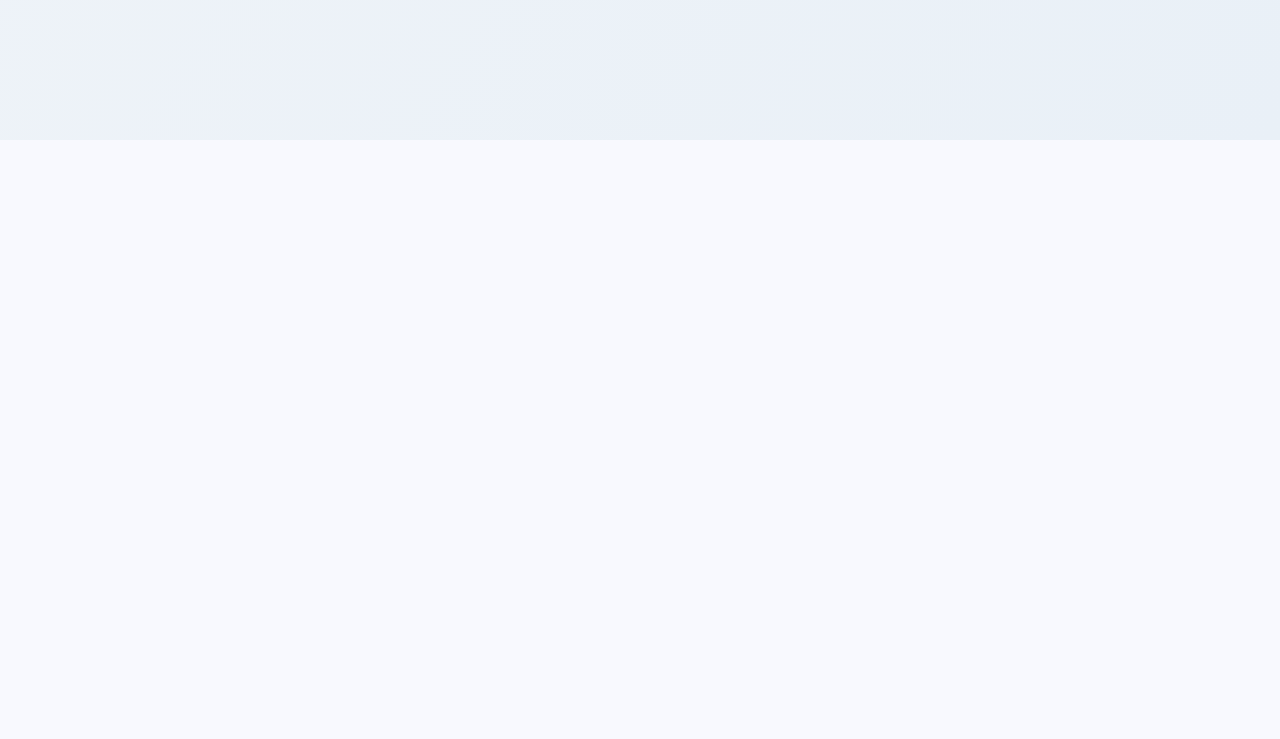
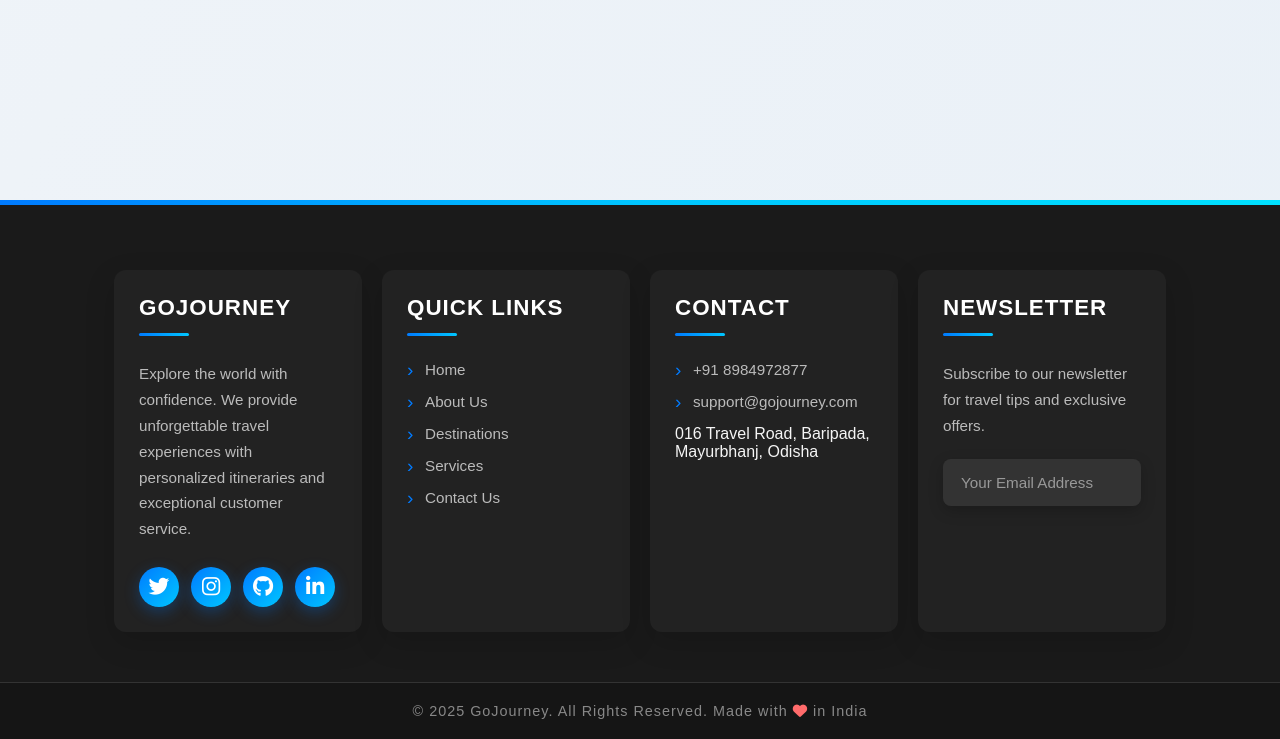
Before and after one commit to CodeWithAmitKumar/GoJourney, a PHP site: page / in a window 1280 px wide. Shown: the part 5304-6043 px from the top of the page. Before the commit the page ends 5444 px from the top, so only its background shows below. Run offline with PHP 8.4, Linux system fonts and the light colour scheme.

Commit message:
add social links

```diff
--- a/index.php
+++ b/index.php
@@ -337,14 +337,14 @@
                         <div class="contact-icon">
                             <i class="fas fa-phone"></i>
                         </div>
-                        <div class="contact-detail-text">+91 9876543210</div>
+                        <div class="contact-detail-text">+91 8984972877</div>
                     </div>
 
                     <div class="contact-detail-item">
                         <div class="contact-icon">
                             <i class="fas fa-map-marker-alt"></i>
                         </div>
-                        <div class="contact-detail-text">123 Travel Road, Bhubaneswar, Odisha</div>
+                        <div class="contact-detail-text">016 Travel Road, Baripada, Mayurbhanj, Odisha</div>
                     </div>
                 </div>
 
@@ -579,5 +579,54 @@
             }, 10);
         });
     </script>
+
+    <!-- Footer Section -->
+    <footer class="footer-section">
+        <div class="footer-container">
+            <div class="footer-column">
+                <h3>GoJourney</h3>
+                <p>Explore the world with confidence. We provide unforgettable travel experiences with personalized itineraries and exceptional customer service.</p>
+                <div class="social-icons">
+                    <a href="https://x.com/Codewith_amit?t=wzxyQYtIqyK_JnFzeww4uQ&s=09" class="social-icon"><i class="fab fa-twitter"></i></a>
+                    <a href="https://www.instagram.com/thatodiapila?igsh=MXRyeXBjZ2l2ZXduZQ==" class="social-icon"><i class="fab fa-instagram"></i></a>
+                    <a href="https://github.com/CodeWithAmitKumar" class="social-icon"><i class="fab fa-github"></i></a>
+                    <a href="https://www.linkedin.com/in/amit-web-developer/" class="social-icon"><i class="fab fa-linkedin-in"></i></a>
+                </div>
+            </div>
+
+            <div class="footer-column">
+                <h3>Quick Links</h3>
+                <ul class="footer-links">
+                    <li><a href="#home">Home</a></li>
+                    <li><a href="#about">About Us</a></li>
+                    <li><a href="#popular-destinations">Destinations</a></li>
+                    <li><a href="#services">Services</a></li>
+                    <li><a href="#contact">Contact Us</a></li>
+                </ul>
+            </div>
+
+            <div class="footer-column">
+                <h3>Contact</h3>
+                <ul class="footer-links">
+                    <li><a href="tel:+918984972877">+91 8984972877</a></li>
+                    <li><a href="mailto:support@gojourney.com">support@gojourney.com</a></li>
+                    <li>016 Travel Road, Baripada, Mayurbhanj, Odisha</li>
+                </ul>
+            </div>
+
+            <div class="footer-column">
+                <h3>Newsletter</h3>
+                <p>Subscribe to our newsletter for travel tips and exclusive offers.</p>
+                <form class="newsletter-form">
+                    <input type="email" placeholder="Your Email Address" required>
+                    <button type="submit">Join</button>
+                </form>
+            </div>
+        </div>
+
+        <div class="footer-bottom">
+            <p>&copy; <?php echo date("Y"); ?> GoJourney. All Rights Reserved. Made with <i class="fas fa-heart" style="color: #ff6b6b;"></i> in India</p>
+        </div>
+    </footer>
 </body>
 </html>
```
